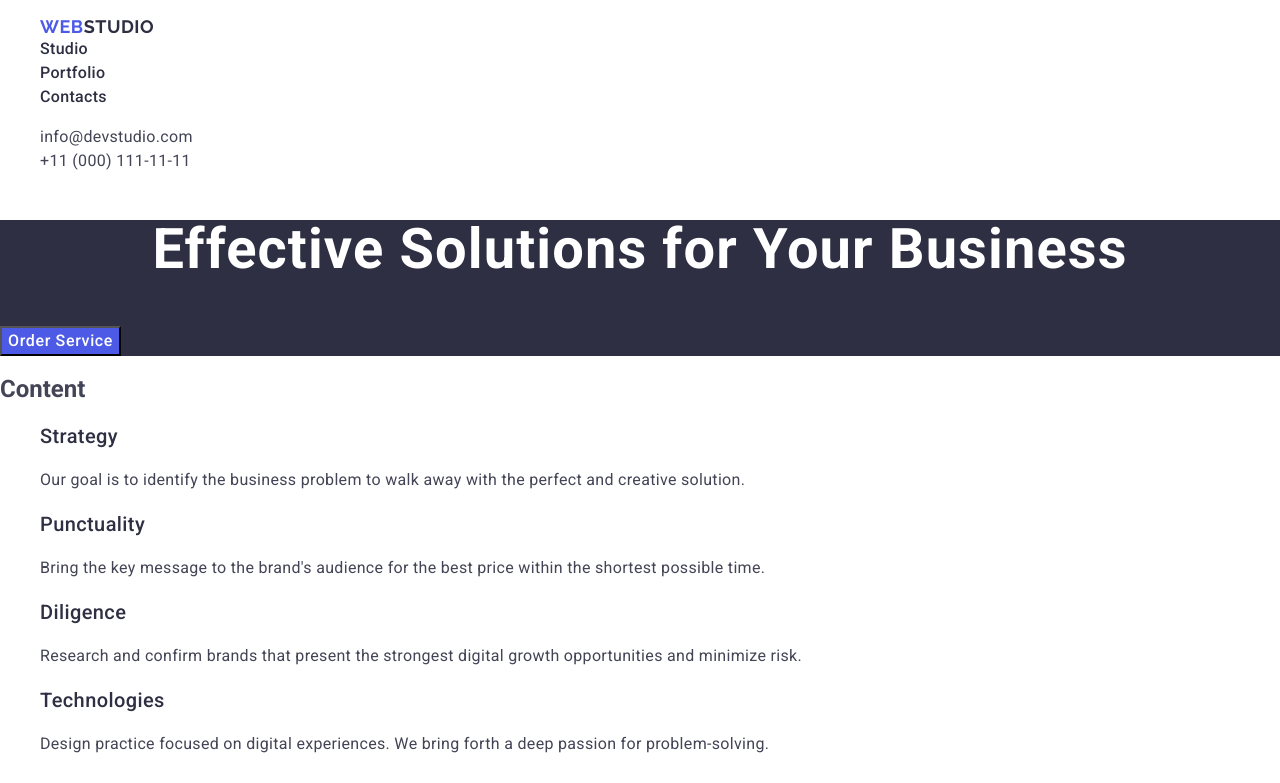
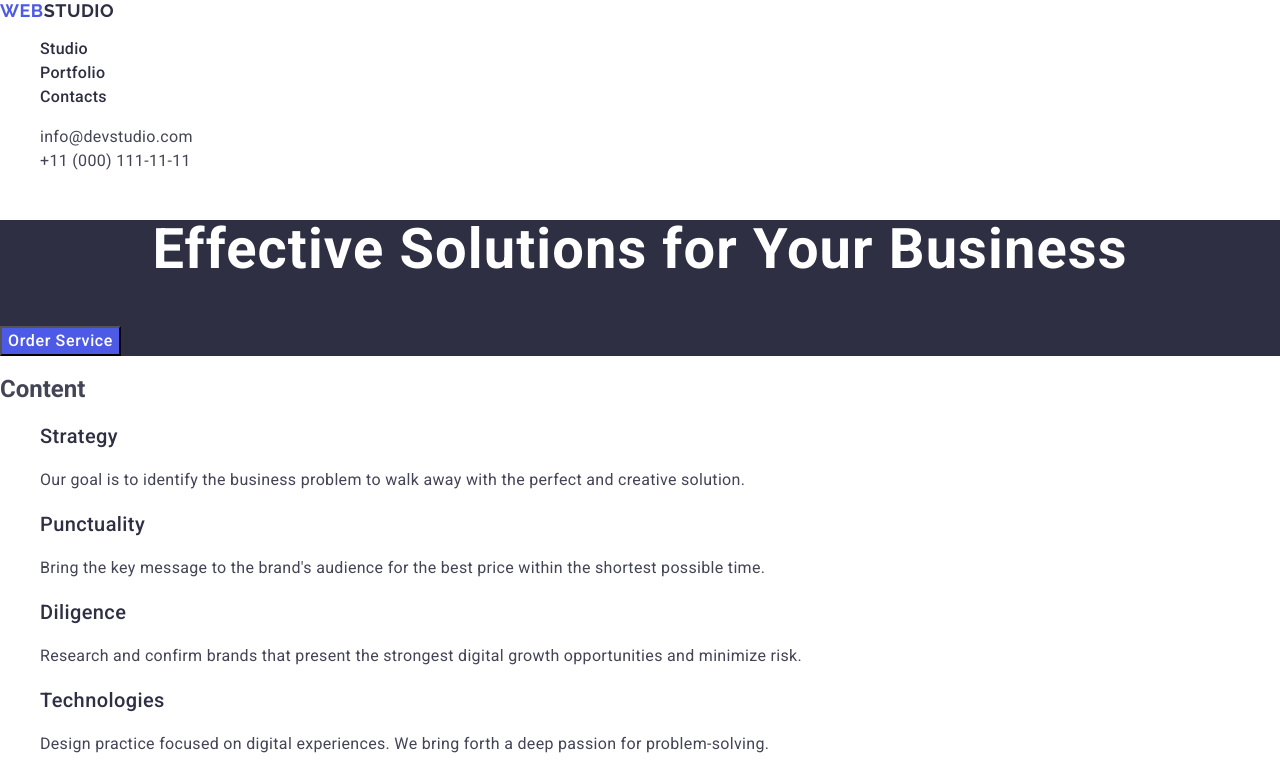
Before and after one commit to VladSmetana/goit-markup-hw-02, a website: page index.html in a window 1280 px wide. Shown: the top 783 px of the page. Drawn offline with nearby package versions, Linux system fonts and the light colour scheme.

Commit message:
add styles

```diff
--- a/index.html
+++ b/index.html
@@ -12,9 +12,10 @@
 <body>
 <header>
     <nav>
+
+       <a href="./index.html" class="logo">Web<span class="logo-part-1">Studio</span>
+        </a>
         <ul>
-       <li class="information-list"> <a href="./index.html" class="logo">Web<span class="logo-part-1">Studio</span>
-        </a></li>
             <li class="information-list"><a href="" class="information">Studio</a></li>
             <li class="information-list"><a href="" class="information">Portfolio</a></li>
             <li class="information-list"><a href="" class="information">Contacts</a></li>
```
